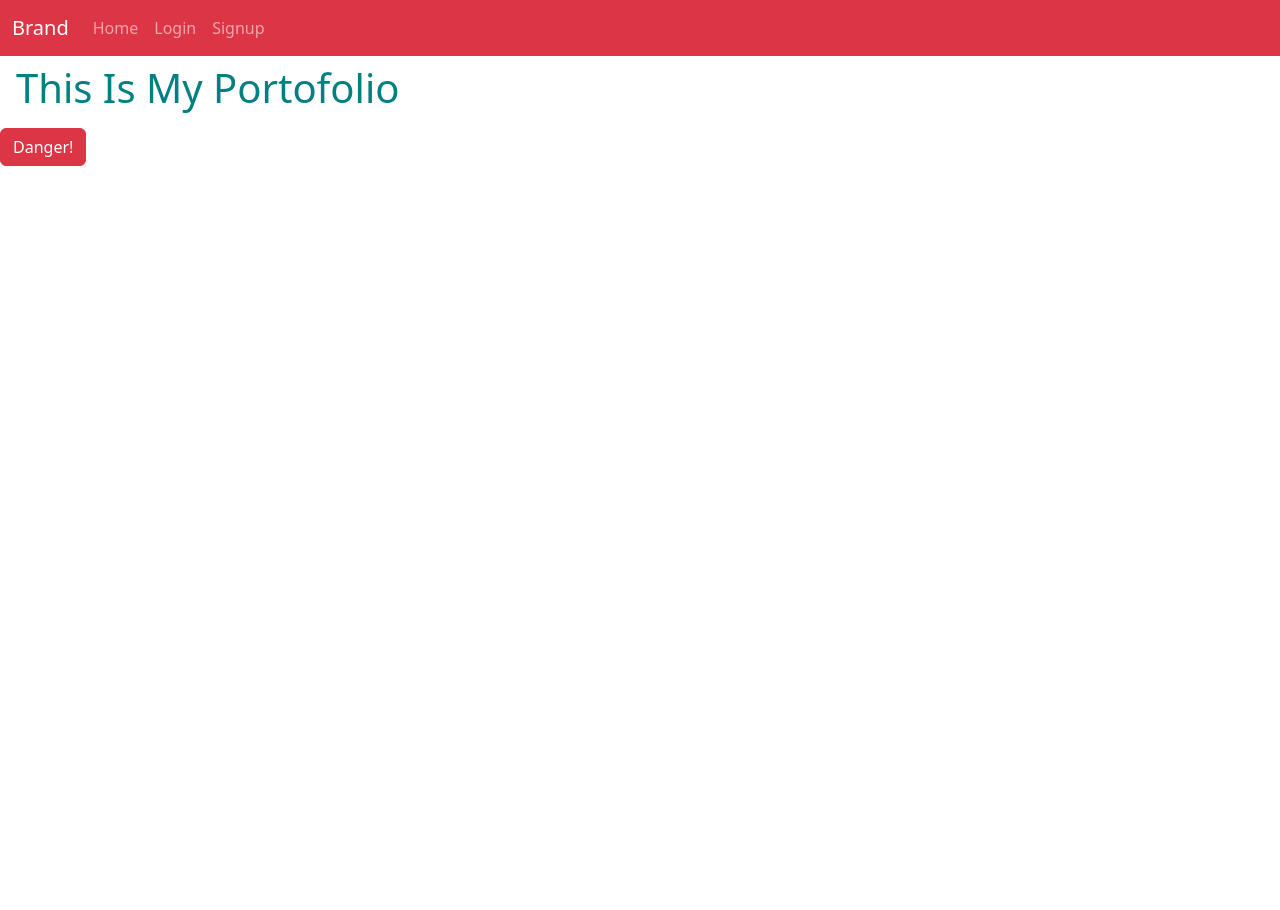
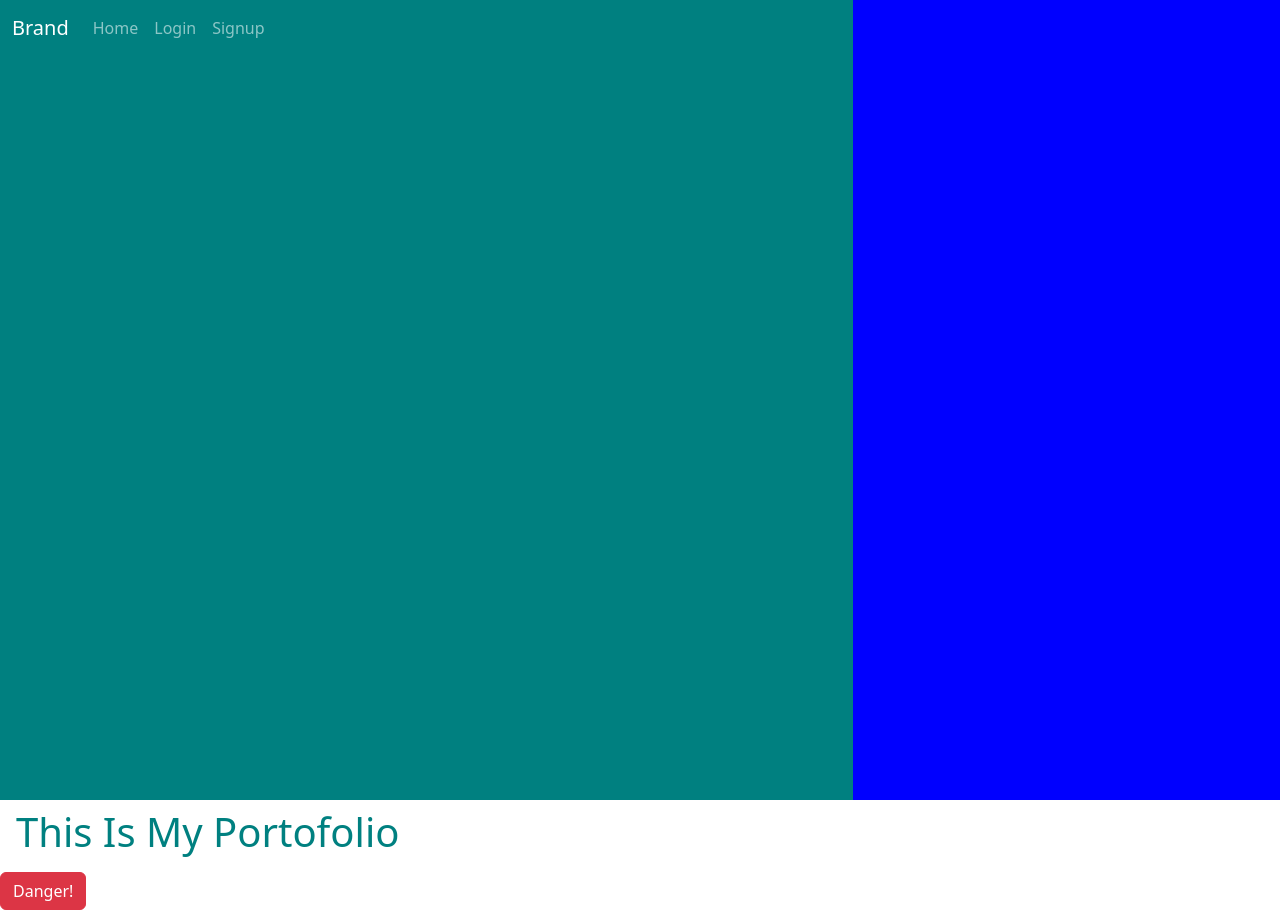
Before and after one commit to Luth-Badila/zega-porto, a React (Vite) app: page / in a window 1280 px wide. Before the commit the page ends 800 px from the top, so only its background shows below. Built offline with nearby package versions, Linux system fonts and the light colour scheme.

Commit message:
added card but any error

```diff
--- a/src/App.tsx
+++ b/src/App.tsx
@@ -1,12 +1,12 @@
 import { ButtonComponent } from "./components/Button";
-import NavbarFixed from "./components/Navbar";
+import { Home } from "./components/Home";
 
 import "./App.css";
 
 function App() {
   return (
     <>
-      <NavbarFixed />
+      <Home />
       <h1>This Is My Portofolio</h1>
       <ButtonComponent />
     </>
--- a/src/assets/styles/main.scss
+++ b/src/assets/styles/main.scss
@@ -7,4 +7,16 @@ body {
     color: $primary;
     padding: 0.5rem 1rem;
   }
+  .split-background {
+    display: flex;
+    height: 100vh;
+    .left-panel {
+      flex-grow: 2;
+      background-color: teal;
+    }
+    .right-panel {
+      flex: 1;
+      background-color: blue;
+    }
+  }
 }
--- /dev/null
+++ b/src/components/Home.tsx
@@ -0,0 +1,11 @@
+// SplitBackground.tsx
+import React from "react";
+
+export const Home: React.FC = () => {
+  return (
+    <div className="split-background">
+      <div className="left-panel"></div>
+      <div className="right-panel"></div>
+    </div>
+  );
+};
--- a/src/components/Navbar.tsx
+++ b/src/components/Navbar.tsx
@@ -7,7 +7,7 @@ export default function NavbarFixed() {
 
   return (
     <div>
-      <Navbar color="danger" dark expand="md">
+      <Navbar fixed="top" dark expand="md">
         <NavbarBrand href="/">Brand</NavbarBrand>
         <NavbarToggler
           onClick={() => {
--- a/src/main.tsx
+++ b/src/main.tsx
@@ -1,12 +1,14 @@
 import React from "react";
 import ReactDOM from "react-dom/client";
 import App from "./App.tsx";
+import NavbarFixed from "./components/Navbar";
 import "./index.css";
 import "./assets/styles/main.scss";
 import "bootstrap/dist/css/bootstrap.css";
 
 ReactDOM.createRoot(document.getElementById("root")!).render(
   <React.StrictMode>
+    <NavbarFixed />
     <App />
   </React.StrictMode>
 );
```
Also changed, not shown: src/components/Card.tsx (added, +155 -0 lines).
